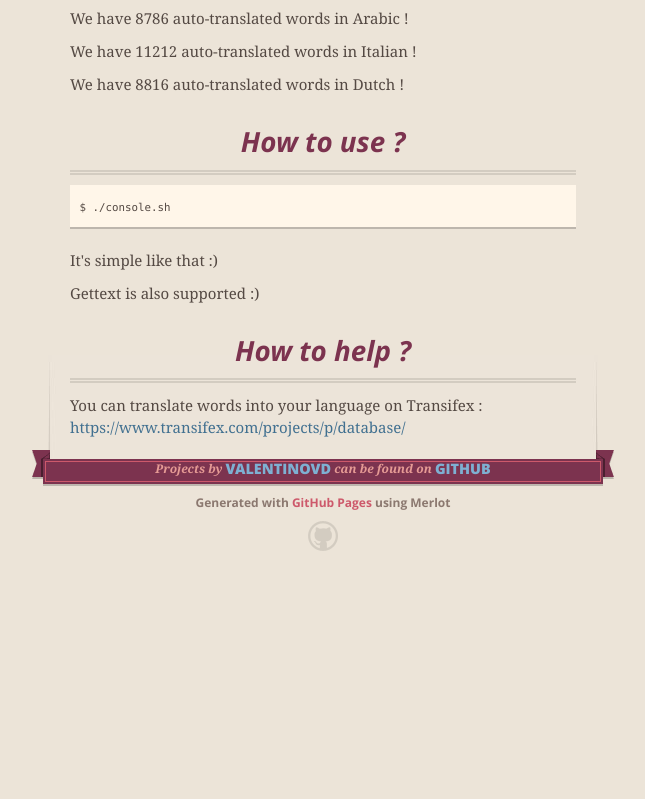
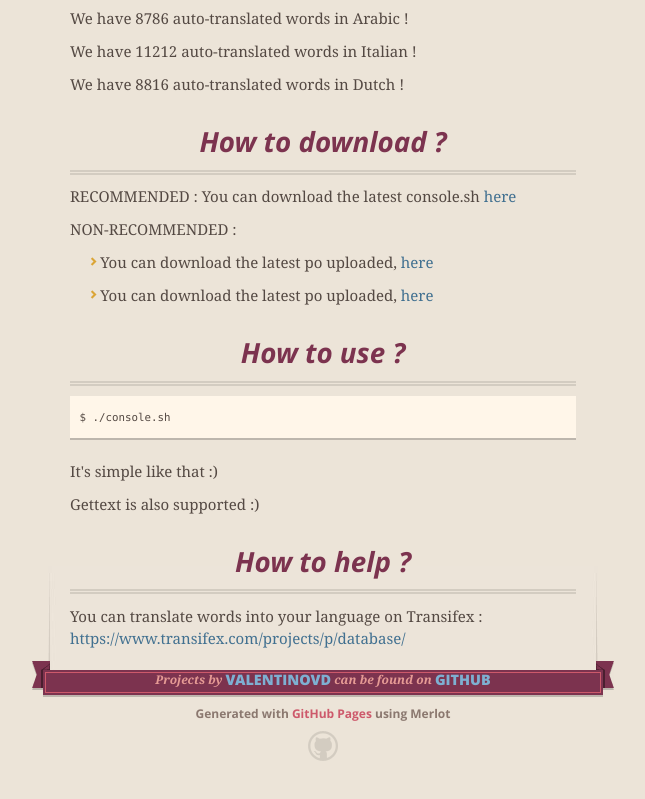
Before and after one commit to ValentinOVD/owd.github.io, a plain HTML site: page index.html in a window 1280 px wide. Shown: the part 1578-2377 px from the top of the page, without its empty margins (317-962 px from the left). Before the commit the page ends 2169 px from the top, so only its background shows below. Drawn offline with nearby package versions, Linux system fonts and the light colour scheme.

Commit message:
Replace master branch with page content via GitHub

```diff
--- a/index.html
+++ b/index.html
@@ -89,6 +89,18 @@ RR is already available !</p>
 <p>We have 8816 auto-translated words in Dutch !   </p>
 
 <h1>
+<a id="how-to-download-" class="anchor" href="#how-to-download-" aria-hidden="true"><span class="octicon octicon-link"></span></a>How to download ?</h1>
+
+<p>RECOMMENDED : You can download the latest console.sh <a href="https://github.com/ValentinOVD/Open-Word-Database/releases">here</a></p>
+
+<p>NON-RECOMMENDED : </p>
+
+<ul>
+<li><p>You can download the latest po uploaded, <a href="https://github.com/ValentinOVD/Open-Word-Database-m2/archive/master.tar.gz">here</a></p></li>
+<li><p>You can download the latest po uploaded, <a href="https://github.com/ValentinOVD/Open-Word-Database-bin/archive/master.tar.gz">here</a></p></li>
+</ul>
+
+<h1>
 <a id="how-to-use-" class="anchor" href="#how-to-use-" aria-hidden="true"><span class="octicon octicon-link"></span></a>How to use ?</h1>
 
 <pre><code>$ ./console.sh
```
Also changed, not shown: params.json (+1 -1 lines).
